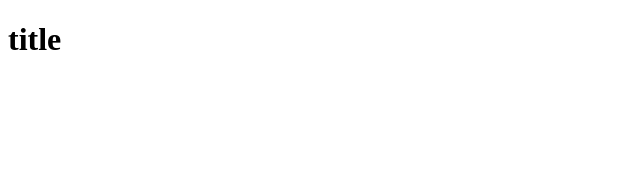
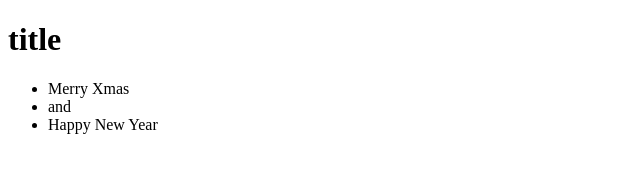
Before and after one commit to OceaneSP/GIT_Bash, a plain HTML site: page index.html in a window 1280 px wide. Shown: the whole page, without its empty margins (0-640 px from the left). Drawn offline with Linux system fonts and the light colour scheme.

Commit message:
ul creation

```diff
--- a/index.html
+++ b/index.html
@@ -6,6 +6,13 @@
     </head>
     <body>
         <h1 class="h1">title</h1>
+        <p>
+            <ul class="ul.li">
+                <li>Merry Xmas</li>
+                <li>and</li>
+                <li>Happy New Year</li>
+            </ul>
+        </p>
     </body>
 
 </html>
```
